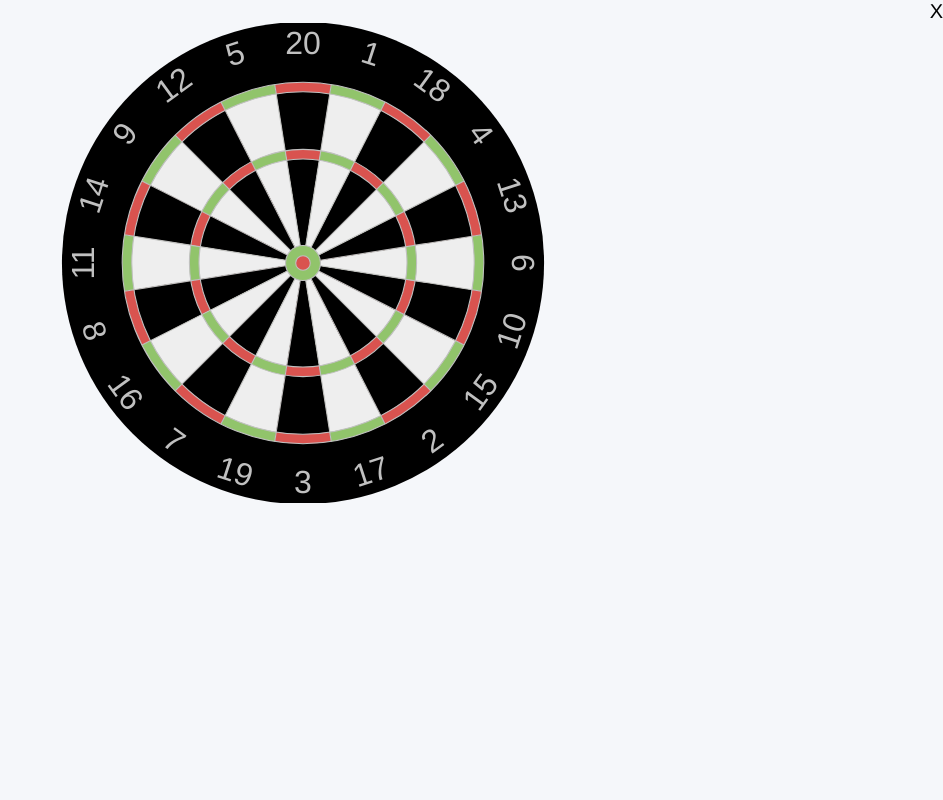
After one commit to daneclipse/dartsApp, a PHP site: the page made by noughts&Crosses/noughts&crosses.php in a window 1280 px wide. The commit adds this page. Shown: the whole page, without its empty margins (337-1280 px from the left). Run offline with PHP 8.4, Linux system fonts and the light colour scheme.

```diff
--- /dev/null
+++ b/noughts&Crosses/noughts&crosses.php
@@ -0,0 +1,225 @@
+<?php
+
+
+
+
+?>
+
+<!DOCTYPE html>
+<html>
+<head>
+	<title></title>
+	<meta name="viewport" content="width=device-width, initial-scale=1.0">
+	<link rel="stylesheet" href="https://cdnjs.cloudflare.com/ajax/libs/font-awesome/4.7.0/css/font-awesome.min.css">
+	<!-- CSS FILES -->
+	<link rel="stylesheet" type="text/css" href="../css/general.css">
+	<link rel="stylesheet" type="text/css" href="../css/game.css">
+</head>
+<body>
+
+
+	<div class="targetBoard"></div>
+
+	<span class="quitGame">X</span>
+
+	<div class="board" id="board">
+		<svg height="100%" version="1.1" viewBox="-225 -225 450 450" width="100%" xmlns="http://www.w3.org/2000/svg" xmlns:xlink="http://www.w3.org/1999/xlink">
+
+		  <defs>
+		    <line id="refwire" stroke="Silver" stroke-width="1" x1="2.566" x2="26.52" y1="16.20" y2="167.4"/>
+		    <path d="M 0 0 L 15.64 98.77 A 100 100 0 0 1 -15.64 98.77 Z" id="SLICE" stroke-width="0"/>
+		    <use id="double" transform="scale(1.695)" xlink:href="#SLICE"/>
+		    <use id="outer" transform="scale(1.605)" xlink:href="#SLICE"/>
+		    <use id="triple" transform="scale(1.065)" xlink:href="#SLICE"/>
+		    <use id="inner" transform="scale(0.975)" xlink:href="#SLICE"/>
+		  </defs>
+
+		  <g transform="scale(1,-1)">
+		    <circle class="black" r="226"/>
+		    <g id="dartboard">
+		      <g>
+		        <use class="red double scalable" data-value="20" xlink:href="#double" id="d20"/>
+		        <use class="black single" data-value="20" xlink:href="#outer" id="s20"/>
+		        <use class="red treble scalable" data-value="20" xlink:href="#triple" id="t20"/>
+		        <use class="black single" data-value="20" xlink:href="#inner" id="s20"/>
+		      </g><!-- 20 AREA -->
+		      <g transform="rotate(18)">
+		        <use class="green double scalable" data-value="5" xlink:href="#double" id="d5"/>
+		        <use class="white single" data-value="5" xlink:href="#outer" id="s5"/>
+		        <use class="green treble scalable" data-value="5" xlink:href="#triple" id="t5"/>
+		        <use class="white single" data-value="5" xlink:href="#inner"/>
+		      </g><!-- 5 AREA -->
+		      <g transform="rotate(36)">
+		        <use class="red double scalable" data-value="12" xlink:href="#double" id="d12"/>
+		        <use class="black single" data-value="12" xlink:href="#outer" id="s12"/>
+		        <use class="red treble scalable" data-value="12" xlink:href="#triple" id="t12"/>
+		        <use class="black single" data-value="12" xlink:href="#inner"/>
+		      </g><!-- 12 AREA -->
+		      <g transform="rotate(54)">
+		        <use class="green double scalable" data-value="9" xlink:href="#double" id="d9"/>
+		        <use class="white single" data-value="9" xlink:href="#outer" id="s9"/>
+		        <use class="green treble scalable" data-value="9" xlink:href="#triple" id="t9"/>
+		        <use class="white single" data-value="9" xlink:href="#inner"/>
+		      </g><!-- 9 AREA -->
+		      <g transform="rotate(72)">
+		        <use class="red double scalable" data-value="14" xlink:href="#double" id="d14"/>
+		        <use class="black single" data-value="14" xlink:href="#outer" id="s14"/>
+		        <use class="red treble scalable" data-value="14" xlink:href="#triple" id="t14"/>
+		        <use class="black single" data-value="14" xlink:href="#inner"/>
+		      </g><!-- 14 AREA -->
+		      <g transform="rotate(90)">
+		        <use class="green double scalable" data-value="11" xlink:href="#double" id="d11"/>
+		        <use class="white single" data-value="11" xlink:href="#outer" id="s11"/>
+		        <use class="green treble scalable" data-value="11" xlink:href="#triple" id="t11"/>
+		        <use class="white single" data-value="11" xlink:href="#inner"/>
+		      </g><!-- 11 AREA -->
+		      <g transform="rotate(108)">
+		        <use class="red double scalable" data-value="8" xlink:href="#double" id="d8"/>
+		        <use class="black single" data-value="8" xlink:href="#outer" id="s8"/>
+		        <use class="red treble scalable" data-value="8" xlink:href="#triple" id="t8"/>
+		        <use class="black single" data-value="8" xlink:href="#inner"/>
+		      </g><!-- 8 AREA -->
+		      <g transform="rotate(126)">
+		        <use class="green double scalable" data-value="16" xlink:href="#double" id="d16"/>
+		        <use class="white single" data-value="16" xlink:href="#outer" id="s16"/>
+		        <use class="green treble scalable" data-value="16" xlink:href="#triple" id="t16"/>
+		        <use class="white single" data-value="16" xlink:href="#inner"/>
+		      </g><!-- 16 AREA -->
+		      <g transform="rotate(144)">
+		        <use class="red double scalable" data-value="7" xlink:href="#double" id="d7"/>
+		        <use class="black single" data-value="7" xlink:href="#outer" id="s7"/>
+		        <use class="red treble scalable" data-value="7" xlink:href="#triple" id="t7"/>
+		        <use class="black single" data-value="7" xlink:href="#inner"/>
+		      </g><!-- 7 AREA -->
+		      <g transform="rotate(162)">
+		        <use class="green double scalable" data-value="19" xlink:href="#double" id="d19"/>
+		        <use class="white single" data-value="19" xlink:href="#outer" id="s19"/>
+		        <use class="green treble scalable" data-value="19" xlink:href="#triple" id="t19"/>
+		        <use class="white single" data-value="19" xlink:href="#inner"/>
+		      </g><!-- 19 AREA -->
+		      <g transform="rotate(180)">
+		        <use class="red double scalable" data-value="3" xlink:href="#double" id="d3"/>
+		        <use class="black single" data-value="3" xlink:href="#outer" id="s3"/>
+		        <use class="red treble scalable" data-value="3" xlink:href="#triple" id="t3"/>
+		        <use class="black single" data-value="3" xlink:href="#inner"/>
+		      </g><!-- 3 AREA -->
+		      <g transform="rotate(198)">
+		        <use class="green double scalable" data-value="17" xlink:href="#double" id="d17"/>
+		        <use class="white single" data-value="17" xlink:href="#outer" id="s17"/>
+		        <use class="green treble scalable" data-value="17" xlink:href="#triple" id="t17"/>
+		        <use class="white single" data-value="17" xlink:href="#inner"/>
+		      </g><!-- 17 AREA -->
+		      <g transform="rotate(216)">
+		        <use class="red double scalable" data-value="2" xlink:href="#double" id="d2"/>
+		        <use class="black single" data-value="2" xlink:href="#outer" id="s2"/>
+		        <use class="red treble scalable" data-value="2" xlink:href="#triple" id="t2"/>
+		        <use class="black single" data-value="2" xlink:href="#inner"/>
+		      </g><!-- 2 AREA -->
+		      <g transform="rotate(234)">
+		        <use class="green double scalable" data-value="15" xlink:href="#double" id="d15"/>
+		        <use class="white single" data-value="15" xlink:href="#outer" id="s15"/>
+		        <use class="green treble scalable" data-value="15" xlink:href="#triple" id="t15"/>
+		        <use class="white single" data-value="15" xlink:href="#inner"/>
+		      </g><!-- 15 AREA -->
+		      <g transform="rotate(252)">
+		        <use class="red double scalable" data-value="10" xlink:href="#double" id="d10"/>
+		        <use class="black single" data-value="10" xlink:href="#outer" id="s10"/>
+		        <use class="red treble scalable" data-value="10" xlink:href="#triple" id="t10"/>
+		        <use class="black single" data-value="10" xlink:href="#inner"/>
+		      </g><!-- 10 AREA -->
+		      <g transform="rotate(270)">
+		        <use class="green double scalable" data-value="6" xlink:href="#double" id="d6"/>
+		        <use class="white single" data-value="6" xlink:href="#outer" id="s6"/>
+		        <use class="green treble scalable" data-value="6" xlink:href="#triple" id="t6"/>
+		        <use class="white single" data-value="6" xlink:href="#inner"/>
+		      </g><!-- 6 AREA -->
+		      <g transform="rotate(288)">
+		        <use class="red double scalable" data-value="13" xlink:href="#double" id="d13"/>
+		        <use class="black single" data-value="13" xlink:href="#outer" id="s13"/>
+		        <use class="red treble scalable" data-value="13" xlink:href="#triple" id="t13"/>
+		        <use class="black single" data-value="13" xlink:href="#inner"/>
+		      </g><!-- 13 AREA -->
+		      <g transform="rotate(306)">
+		        <use class="green double scalable" data-value="4" xlink:href="#double" id="d4"/>
+		        <use class="white single" data-value="4" xlink:href="#outer" id="s4"/>
+		        <use class="green treble scalable" data-value="4" xlink:href="#triple" id="t4"/>
+		        <use class="white single" data-value="4" xlink:href="#inner"/>
+		      </g><!-- 4 AREA -->
+		      <g transform="rotate(324)">
+		        <use class="red double scalable" data-value="18" xlink:href="#double" id="d18"/>
+		        <use class="black single" data-value="18" xlink:href="#outer" id="s18"/>
+		        <use class="red treble scalable" data-value="18" xlink:href="#triple" id="t18"/>
+		        <use class="black single" data-value="18" xlink:href="#inner"/>
+		      </g><!-- 18 AREA -->
+		      <g transform="rotate(342)">
+		        <use class="green double scalable" data-value="1" xlink:href="#double" id="d1"/>
+		        <use class="white single" data-value="1" xlink:href="#outer" id="s1"/>
+		        <use class="green treble scalable" data-value="1" xlink:href="#triple" id="t1"/>
+		        <use class="white single" data-value="1" xlink:href="#inner"/>
+		      </g><!-- 1 AREA -->
+		      <g class="scalable">
+			      <circle class="green single scaleTwo" data-value="25" r="16.4" stroke-width="0" id="s25"/>
+			      <circle class="red double scaleTwo" data-value="25" r="6.85" stroke-width="0" id="bullseye"/>
+			  </g><!-- BULLSEYE AREA -->
+		      <g class="scalable" id="grid">
+		        <use xlink:href="#refwire"/>
+		        <use transform="rotate(18)" xlink:href="#refwire"/>
+		        <use transform="rotate(36)" xlink:href="#refwire"/>
+		        <use transform="rotate(54)" xlink:href="#refwire"/>
+		        <use transform="rotate(72)" xlink:href="#refwire"/>
+		        <use transform="rotate(90)" xlink:href="#refwire"/>
+		        <use transform="rotate(108)" xlink:href="#refwire"/>
+		        <use transform="rotate(126)" xlink:href="#refwire"/>
+		        <use transform="rotate(144)" xlink:href="#refwire"/>
+		        <use transform="rotate(162)" xlink:href="#refwire"/>
+		        <use transform="rotate(180)" xlink:href="#refwire"/>
+		        <use transform="rotate(198)" xlink:href="#refwire"/>
+		        <use transform="rotate(216)" xlink:href="#refwire"/>
+		        <use transform="rotate(234)" xlink:href="#refwire"/>
+		        <use transform="rotate(252)" xlink:href="#refwire"/>
+		        <use transform="rotate(270)" xlink:href="#refwire"/>
+		        <use transform="rotate(288)" xlink:href="#refwire"/>
+		        <use transform="rotate(306)" xlink:href="#refwire"/>
+		        <use transform="rotate(324)" xlink:href="#refwire"/>
+		        <use transform="rotate(342)" xlink:href="#refwire"/>
+		        <!-- from here down some bytes could be saved with CSS -->
+		        <circle fill="none" r="169.5" stroke="Silver" stroke-width="1"/>
+		        <circle class="dontScale" fill="none" r="160.5" stroke="Silver" stroke-width="1"/>
+		        <circle fill="none" r="106.5" stroke="Silver" stroke-width="1"/>
+		        <circle class="dontScale" fill="none" r="97.5" stroke="Silver" stroke-width="1"/>
+		        <circle class="scaleTwo" fill="none" r="16.4" stroke="Silver" stroke-width="1"/>
+		        <circle class="scaleTwo" fill="none" r="6.85" stroke="Silver" stroke-width="1"/>
+		      </g><!-- WIRES/ OUTER RINGS -->
+		    </g><!-- CLOSE G WITH ID DARTBOARD -->
+		  </g><!-- CLOSE G WITH TRANSFORM SCALE -->
+
+		  <g id="numbers">
+		    <!-- alignment-baseline:middle; doesn't do what i expected it too, therefore i've changed y="200" to y="220" as a ugly hack -->
+		    <!-- the characters should be about the same thickness as the wiring, cause in reality they're made from wiring -->
+		    <text fill="Silver" font-size="30" style="text-anchor:middle;font-weight:200;alignment-baseline:middle;" transform="rotate(-270)" y="-204">6</text>
+		    <text fill="Silver" font-size="30" style="text-anchor:middle;font-weight:200;alignment-baseline:middle;" transform="rotate(-288)" y="-204">13</text>
+		    <text fill="Silver" font-size="30" style="text-anchor:middle;font-weight:200;alignment-baseline:middle;" transform="rotate(-306)" y="-204">4</text>
+		    <text fill="Silver" font-size="30" style="text-anchor:middle;font-weight:200;alignment-baseline:middle;" transform="rotate(-324)" y="-204">18</text>
+		    <text fill="Silver" font-size="30" style="text-anchor:middle;font-weight:200;alignment-baseline:middle;" transform="rotate(-342)" y="-204">1</text>
+		    <text fill="Silver" font-size="30" style="text-anchor:middle;font-weight:200;alignment-baseline:middle;" y="-204">20</text>
+		    <text fill="Silver" font-size="30" style="text-anchor:middle;font-weight:200;alignment-baseline:middle;" transform="rotate(-18)" y="-204">5</text>
+		    <text fill="Silver" font-size="30" style="text-anchor:middle;font-weight:200;alignment-baseline:middle;" transform="rotate(-36)" y="-204">12</text>
+		    <text fill="Silver" font-size="30" style="text-anchor:middle;font-weight:200;alignment-baseline:middle;" transform="rotate(-54)" y="-204">9</text>
+		    <text fill="Silver" font-size="30" style="text-anchor:middle;font-weight:200;alignment-baseline:middle;" transform="rotate(-72)" y="-204">14</text>
+		    <text fill="Silver" font-size="30" style="text-anchor:middle;font-weight:200;alignment-baseline:middle;" transform="rotate(-90)" y="-204">11</text>
+		    <text fill="Silver" font-size="30" style="text-anchor:middle;font-weight:200;alignment-baseline:middle;" transform="rotate(72)" y="208">8</text>
+		    <text fill="Silver" font-size="30" style="text-anchor:middle;font-weight:200;alignment-baseline:middle;" transform="rotate(54)" y="208">16</text>
+		    <text fill="Silver" font-size="30" style="text-anchor:middle;font-weight:200;alignment-baseline:middle;" transform="rotate(36)" y="208">7</text>
+		    <text fill="Silver" font-size="30" style="text-anchor:middle;font-weight:200;alignment-baseline:middle;" transform="rotate(18)" y="208">19</text>
+		    <text fill="Silver" font-size="30" style="text-anchor:middle;font-weight:200;alignment-baseline:middle;" y="208">3</text>
+		    <text fill="Silver" font-size="30" style="text-anchor:middle;font-weight:200;alignment-baseline:middle;" transform="rotate(-18)" y="208">17</text>
+		    <text fill="Silver" font-size="30" style="text-anchor:middle;font-weight:200;alignment-baseline:middle;" transform="rotate(-36)" y="208">2</text>
+		    <text fill="Silver" font-size="30" style="text-anchor:middle;font-weight:200;alignment-baseline:middle;" transform="rotate(-54)" y="208">15</text>
+		    <text fill="Silver" font-size="30" style="text-anchor:middle;font-weight:200;alignment-baseline:middle;" transform="rotate(-72)" y="208">10</text>
+		  </g><!-- CLOSE G WITH ID NUMBERS -->
+
+		</svg><!-- CLOSE SVG/ DARTBOARD -->
+	</div><!-- CLOSE DIV WITH CLASS BOARD -->
+
+</body>
+</html>
--- a/ticTacToe/ticTacToe.php
+++ b/ticTacToe/ticTacToe.php
@@ -83,12 +83,12 @@ $games = $_GET['games'];
 		var player =
 		{
 			name: name,
+			marker: '',
 			gamesToWin: Number('<?=$games;?>'),
 			gamesWon: 0,
 			targets: 0,
 			targetsHit: [],
 			dartsUsed: 0,
-			dartsMissed: 0
 		}
 		players.players.push(player);
 		localStorage.players = JSON.stringify(players.players);
@@ -165,6 +165,8 @@ $games = $_GET['games'];
 				$('.ticGameBoard').show();
 				$('#ticButtons').show();
 				localStorage.players = JSON.stringify(players.players);
+				players.players[0].marker = 'noughts';
+				players.players[1].marker = 'crosses';
 				playerOrder.remove();
 				$(this).remove();
 				$.getScript('possibleTargets.js');
```
Also changed, not shown: ticTacToe/ticTacToe.js (+150 -4 lines), updateStats.php (+27 -0 lines), 2 other files.
